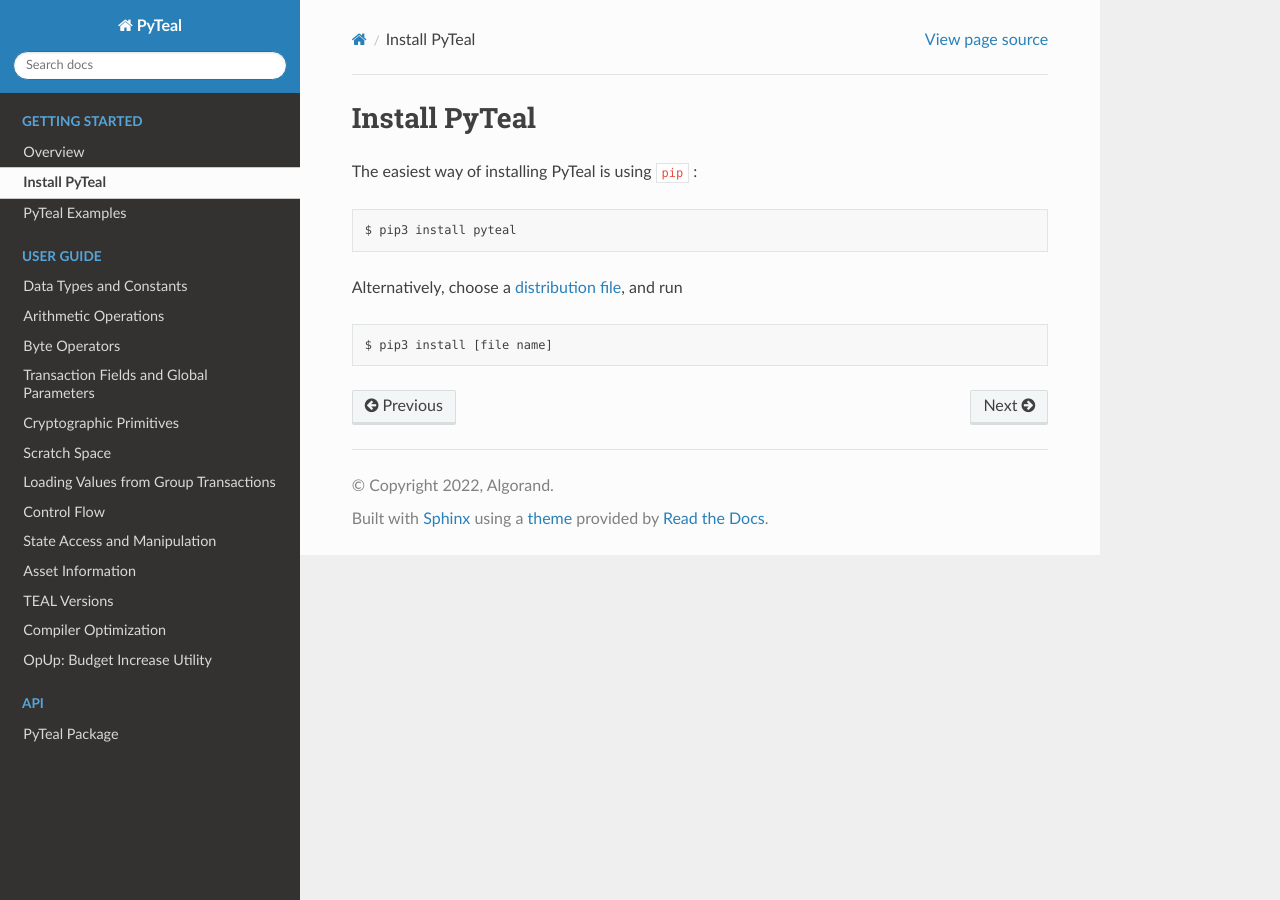
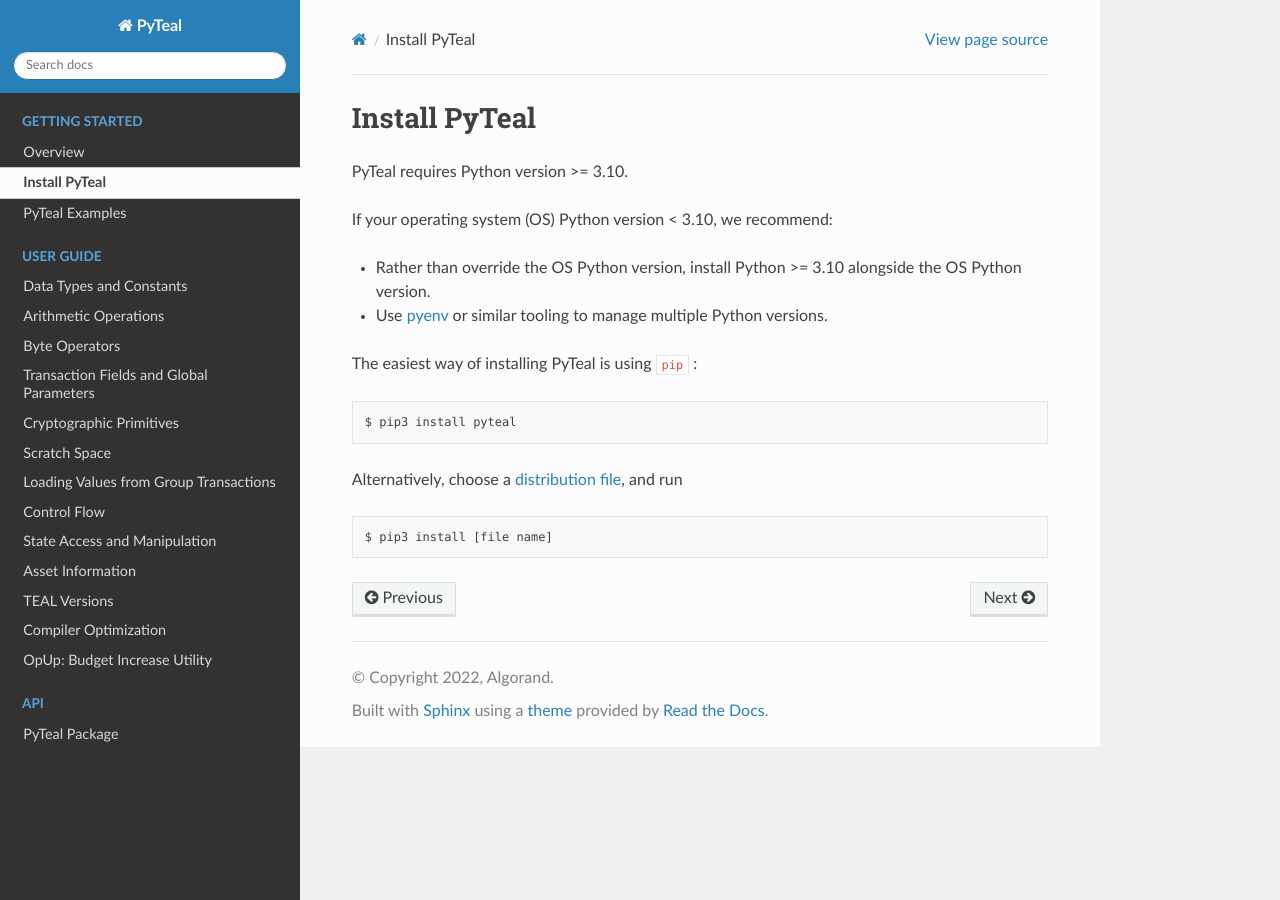
Before and after one commit to algorand/pyteal, a Sphinx documentation site: the page built from docs/installation.rst, in a window 1280 px wide. Built offline with Sphinx 7.4.7 and the Read the Docs theme 2.0.0, drawn with Linux system fonts in a browser that asks for light colours.

Commit message:
Clarify minimum Python version management docs (#435)

```diff
--- a/docs/installation.rst
+++ b/docs/installation.rst
@@ -1,5 +1,12 @@
 Install PyTeal
 ==============
+
+PyTeal requires Python version >= 3.10.
+
+If your operating system (OS) Python version < 3.10, we recommend:
+
+* Rather than override the OS Python version, install Python  >= 3.10 alongside the OS Python version.
+* Use `pyenv <https://github.com/pyenv/pyenv#installation>`_ or similar tooling to manage multiple Python versions.
 
 The easiest way of installing PyTeal is using :code:`pip` : ::
 
```
Also changed, not shown: README.md (+3 -1 lines).
